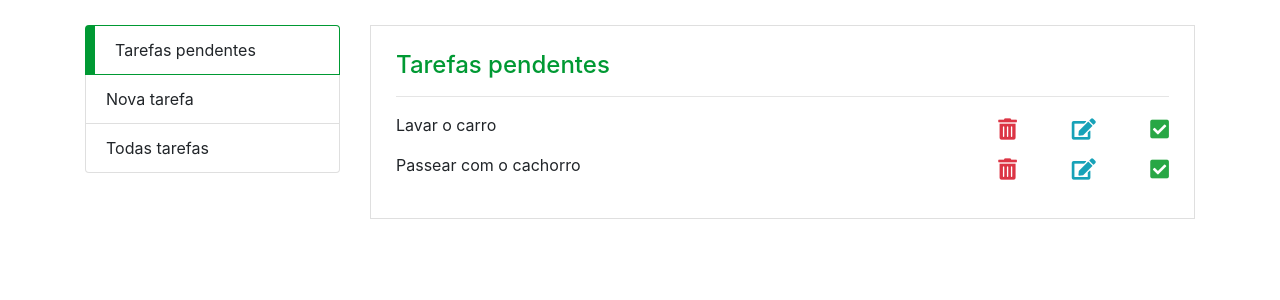
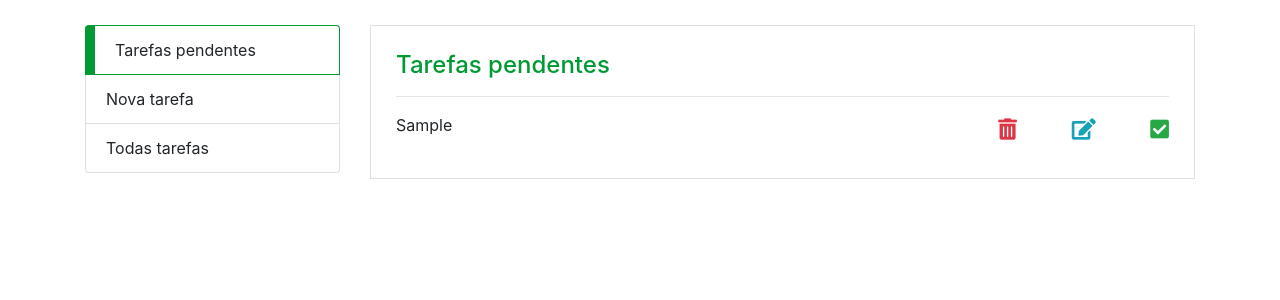
Before and after one commit to MSanttos/app_lista_tarefas_public, a PHP site: page / in a window 1280 px wide. Shown: the part 56-356 px from the top of the page. Run offline with PHP 8.4, Linux system fonts and the light colour scheme; data comes from the database, SQL or seed files in the repository; tables that the repository leaves empty hold one stand-in row (values such as "Sample post"); some libraries are stand-ins or nearby versions.

Commit message:
refactor

```diff
--- a/index.php
+++ b/index.php
@@ -1,3 +1,10 @@
+<?php
+
+$acao ='recuperarTarefasPendentes';
+require 'tarefa_controller.php';
+
+?>
+
 <html>
 	<head>
 		<meta charset="utf-8" />
@@ -11,6 +18,7 @@
 		<link rel="manifest" href="/site.webmanifest">
 		<link rel="stylesheet" href="https://stackpath.bootstrapcdn.com/bootstrap/4.1.3/css/bootstrap.min.css" integrity="sha384-MCw98/SFnGE8fJT3GXwEOngsV7Zt27NXFoaoApmYm81iuXoPkFOJwJ8ERdknLPMO" crossorigin="anonymous">
 		<link rel="stylesheet" href="https://use.fontawesome.com/releases/v5.3.1/css/all.css" integrity="sha384-mzrmE5qonljUremFsqc01SB46JvROS7bZs3IO2EmfFsd15uHvIt+Y8vEf7N7fWAU" crossorigin="anonymous">
+		<script src="js/main.js"></script>
 	</head>
 
 	<body>
@@ -32,31 +40,28 @@
 						<li class="list-group-item"><a href="todas_tarefas.php">Todas tarefas</a></li>
 					</ul>
 				</div>
-<!--  -->
+
 				<div class="col-md-9">
 					<div class="container pagina">
 						<div class="row">
 							<div class="col">
 								<h4>Tarefas pendentes</h4>
-								<hr />
 
-								<div class="row mb-3 d-flex align-items-center tarefa">
-									<div class="col-sm-9">Lavar o carro</div>
-									<div class="col-sm-3 mt-2 d-flex justify-content-between">
-										<i class="fas fa-trash-alt fa-lg text-danger"></i>
-										<i class="fas fa-edit fa-lg text-info"></i>
-										<i class="fas fa-check-square fa-lg text-success"></i>
-									</div>
-								</div>
+									<hr />
 
-								<div class="row mb-3 d-flex align-items-center tarefa">
-									<div class="col-sm-9">Passear com o cachorro</div>
-									<div class="col-sm-3 mt-2 d-flex justify-content-between">
-										<i class="fas fa-trash-alt fa-lg text-danger"></i>
-										<i class="fas fa-edit fa-lg text-info"></i>
-										<i class="fas fa-check-square fa-lg text-success"></i>
-									</div>
-								</div>
+									<?php foreach ($tarefas as $indice => $tarefa) { ?>
+										<!-- html -->
+										<div class="row mb-3 d-flex align-items-center tarefa">
+											<div class="col-sm-9" id="tarefa_<?=$tarefa->id?>"><?=$tarefa->tarefa?></div>
+											<div class="col-sm-3 mt-2 d-flex justify-content-between">
+												<i class="fas fa-trash-alt fa-lg text-danger" onclick="remover(<?=$tarefa->id?>)"></i>
+												<i class="fas fa-edit fa-lg text-info" onclick="editar(<?=$tarefa->id?>, '<?=$tarefa->tarefa?>')"></i>
+												<i class="fas fa-check-square fa-lg text-success" onclick="marcarRealizada(<?=$tarefa->id?>)"></i>
+											</div>
+										</div>
+										<!-- html -->
+									<?php } ?>
+
 							</div>
 						</div>
 					</div>
--- a/main.js
+++ b/js/main.js
@@ -1,7 +1,7 @@
 function editar(id, txt_tarefa){
   //criar form edição
   let form = document.createElement('form')
-  form.action = 'tarefa_controller.php?acao=atualizar'
+  form.action = 'index.php?pag=index&acao=atualizar'
   form.method = 'POST'
   form.className = 'row'
 
@@ -49,9 +49,9 @@ function editar(id, txt_tarefa){
 }
 
 function remover(id){
-  location.href='todas_tarefas.php?acao=remover&id='+id
+  location.href='todas_tarefas.php?pag=index&acao=remover&id='+id
 }
 
 function marcarRealizada(id){
-  location.href='todas_tarefas.php?acao=marcarRealizada&id='+id
+  location.href='todas_tarefas.php?pag=index&acao=marcarRealizada&id='+id
 }
--- a/lista_tarefas/tarefa.model.php
+++ b/lista_tarefas/tarefa.model.php
@@ -12,8 +12,9 @@
 
     public function __set($atributo, $valor){
       $this->$atributo = $valor;
+      //retorna o própio objeto instanciado
+      return $this;
     }
-
   }
 
 ?>
--- a/lista_tarefas/tarefa.services.php
+++ b/lista_tarefas/tarefa.services.php
@@ -10,12 +10,16 @@
       $this->tarefa = $tarefa;
     }
 
+    // *************************************************************
+
     public function inserir(){
       $query = 'insert into tb_tarefas(tarefa) values (:tarefa)';
       $stmt = $this->conexao->prepare($query);
       $stmt->bindValue(':tarefa',$this->tarefa->__get('tarefa'));
       $stmt->execute();
     }
+
+    // *************************************************************
 
     public function recuperar(){
       $query = '
@@ -30,6 +34,8 @@
       return $stmt->fetchAll(PDO::FETCH_OBJ);
     }
 
+    // *************************************************************
+
     public function atualizar(){
       $query = 'update tb_tarefas set tarefa = :tarefa where id = :id';
       $stmt = $this->conexao->prepare($query);
@@ -38,12 +44,18 @@
        return $stmt->execute();
     }
 
+
+    // *************************************************************
+
     public function remover(){
       $query = 'delete from tb_tarefas where id = :id';
       $stmt = $this->conexao->prepare($query);
       $stmt->bindValue(':id',$this->tarefa->__get('id'));
        return $stmt->execute();
     }
+
+
+    // *************************************************************
 
     public function marcarRealizada(){
       $query = 'update tb_tarefas set id_status = :tarefa where id = :id';
@@ -52,6 +64,24 @@
       $stmt->bindValue(':id', $this->tarefa->__get('id'));
       return $stmt->execute();
     }
+
+
+    // *************************************************************
+
+    function recuperarTarefasPendentes(){
+      $query = '
+        select
+          t.id, s.status, t.tarefa
+        from
+          tb_tarefas as t
+          left join tb_status as s on (t.id_status = s.id)
+        where t.id_status = :id_status
+      ';
+      $stmt = $this->conexao->prepare($query);
+      $stmt->bindValue(':id_status', $this->tarefa->__get('id_status'));
+      $stmt->execute();
+      return $stmt->fetchAll(PDO::FETCH_OBJ);
+    }
   }
 
 ?>
--- a/lista_tarefas/tarefa_controller.php
+++ b/lista_tarefas/tarefa_controller.php
@@ -28,6 +28,7 @@
     // print_r($tarefaService);
     // echo '</pre>';
     /*****************/
+
   } else if($acao == 'recuperar') {
     //echo 'cheguei aqui';
     $tarefa = new Tarefa();
@@ -45,7 +46,11 @@
 
     $tarefaService = new TarefaService($conexao, $tarefa);
     if($tarefaService->atualizar()){
-      header('Location: todas_tarefas.php');
+      if($_GET['pag'] && $_GET['pag'] == 'index'){
+        header('Location: index.php');
+      } else {
+        header('Location: todas_tarefas.php');
+      }
     }
 
   } else if($acao == 'remover') {
@@ -58,7 +63,11 @@
     $tarefaService = new TarefaService($conexao, $tarefa);
     $tarefaService->remover();
 
-    header('Location: todas_tarefas.php');
+    if($_GET['pag'] && $_GET['pag'] == 'index'){
+      header('Location: index.php');
+    } else {
+      header('Location: todas_tarefas.php');
+    }
 
   } else if($acao == 'marcarRealizada'){
     //echo 'cheguei aqui';
@@ -70,7 +79,22 @@
 		$tarefaService = new TarefaService($conexao, $tarefa);
 		$tarefaService->marcarRealizada();
 
-    header('Location: todas_tarefas.php');
+    if($_GET['pag'] && $_GET['pag'] == 'index'){
+      header('Location: index.php');
+    } else {
+      header('Location: todas_tarefas.php');
+    }
+
+  } else if($acao == 'recuperarTarefasPendentes'){
+    //echo 'cheguei aqui';
+    $tarefa = new Tarefa();
+    $tarefa->__set('id_status', 1);
+
+    $conexao = new Conexao();
+
+    $tarefaService = new TarefaService($conexao, $tarefa);
+    $tarefas = $tarefaService->recuperarTarefasPendentes();
+
   }
 
 ?>
```
Also changed, not shown: todas_tarefas.php (+4 -3 lines).
